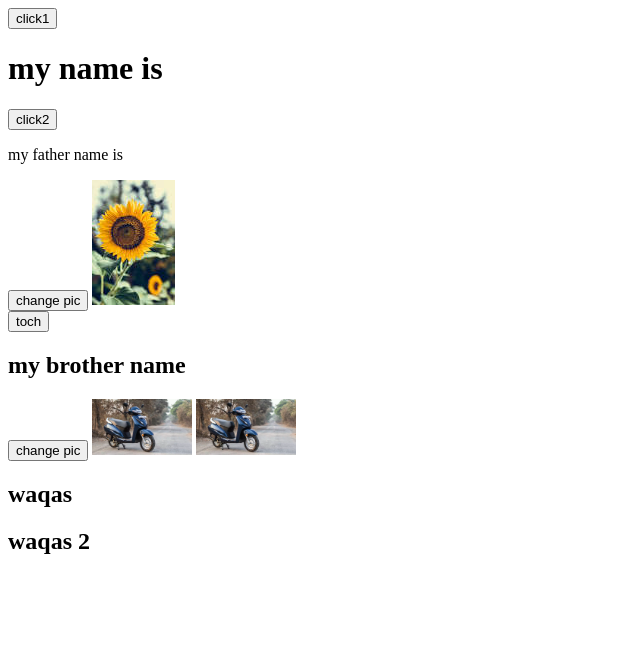
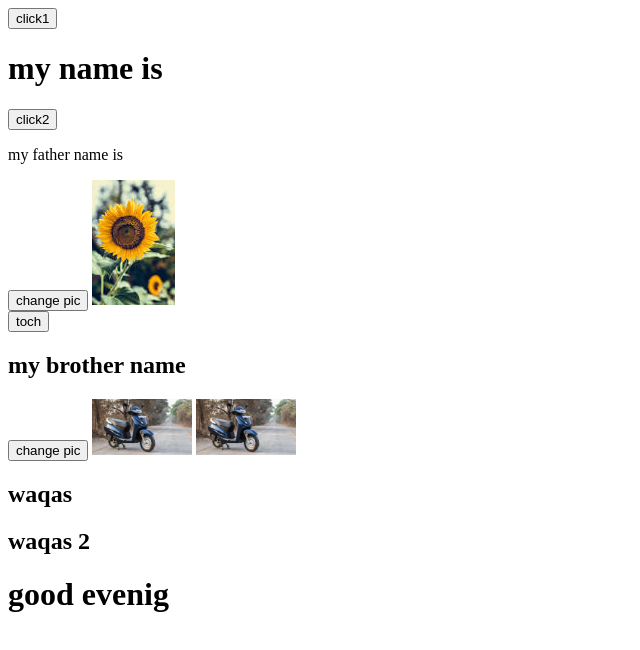
Before and after one commit to 1791waqas/awen, a plain HTML site: page index.html in a window 1280 px wide. Shown: the whole page, without its empty margins (0-640 px from the left). Drawn offline with Linux system fonts and the light colour scheme.

Commit message:
i have edded

```diff
--- a/index.html
+++ b/index.html
@@ -25,6 +25,7 @@
     <img id="wat" src="activa.webp" style="width: 100px;">
     <h2>waqas</h2>
     <h2>waqas 2</h2>
+    <h1>good evenig</h1>
 
 
 </body>
```
